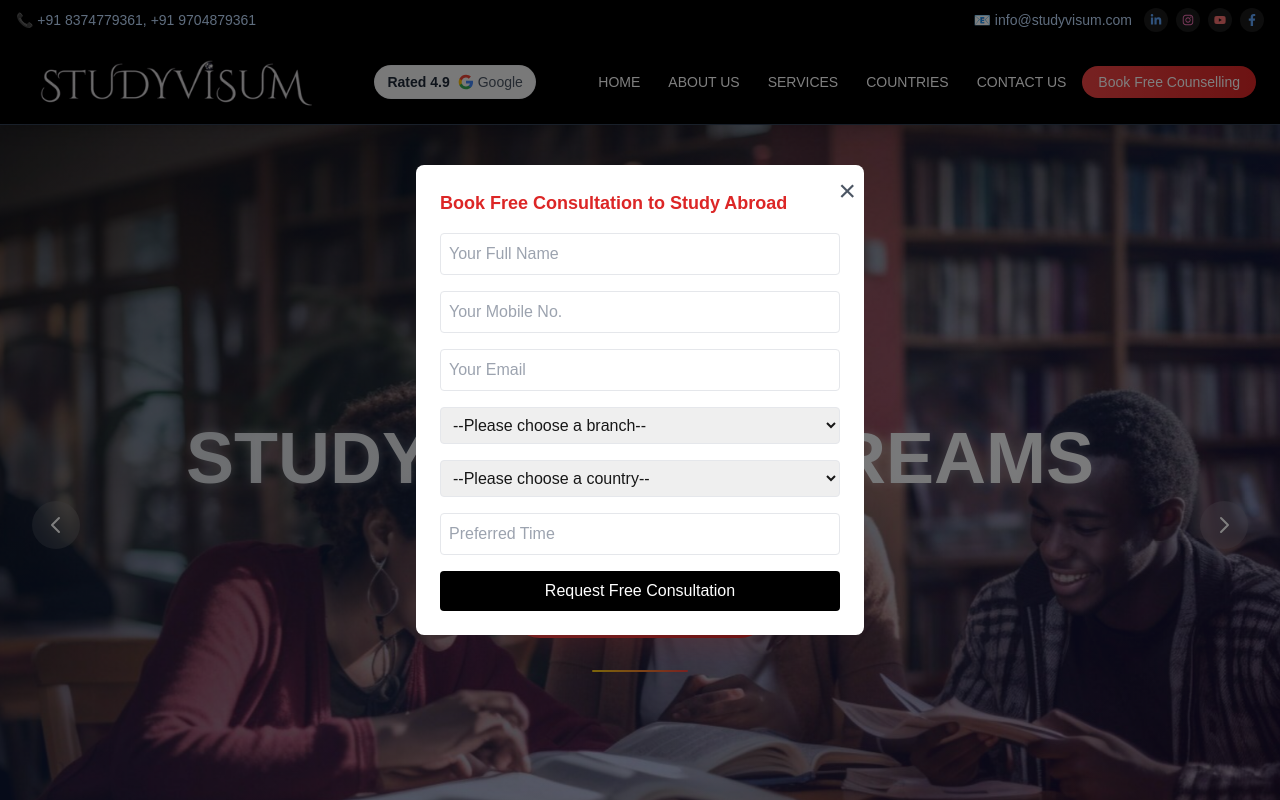
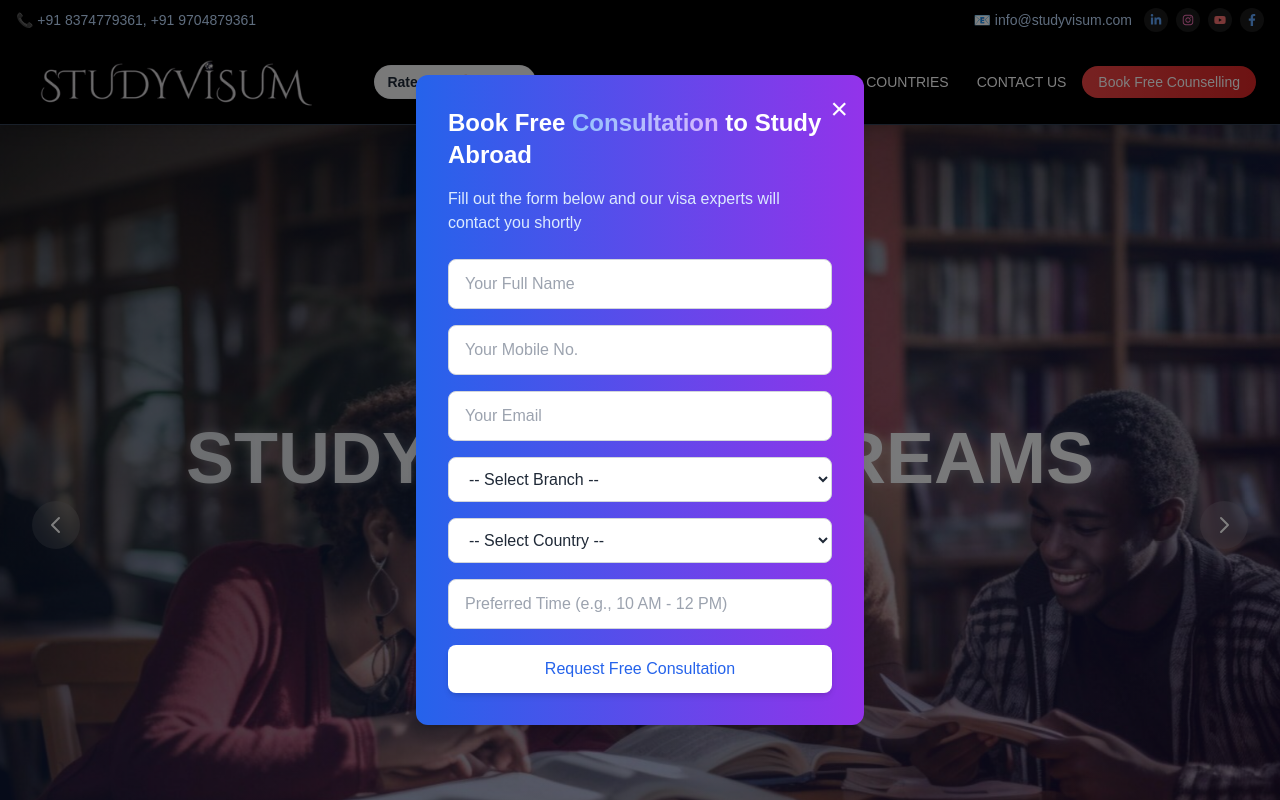
Before and after one commit to TeamAlgoarn/hakeem_consultancy, a Next.js app: page / in a window 1280 px wide. Shown: the top 800 px of the page. Built offline with nearby package versions, Linux system fonts and the light colour scheme.

Commit message:
Visa updates

```diff
--- a/app/components/CountrySlider.tsx
+++ b/app/components/CountrySlider.tsx
@@ -12,18 +12,19 @@ import Link from 'next/link';
 
 const countries = [
   {
+    name: 'United Kingdom',
+    image: '/uk.jpg',
+    flag: '/ukk.png',
+    height: '320px',
+    link: '/countries/uk',
+  },
+  {
     name: 'Germany',
     image: '/f0.jpg',
     flag: '/ger.png',
     height: '320px',
     link: '/countries/germany',
-  },
-  {
-    name: 'United Kingdom',
-    image: '/uk.jpg',
-    flag: '/ukk.png',
-    height: '320px',
-    link: '/countries/uk',
+
   },
   {
     name: 'Canada',
--- a/app/components/PopupForm.tsx
+++ b/app/components/PopupForm.tsx
@@ -137,9 +137,9 @@ export default function PopupCounsellingForm() {
 
   return (
     <div className="fixed inset-0 bg-black bg-opacity-50 flex items-center justify-center z-50">
-      <div className="bg-white rounded-lg w-full max-w-md p-6 relative">
+      <div className="bg-gradient-to-r from-blue-600 to-purple-600 p-8 rounded-xl shadow-lg w-full max-w-md relative">
         <button
-          className="absolute top-2 right-2 text-gray-600 hover:text-black text-3xl"
+          className="absolute top-4 right-4 text-white hover:text-gray-200 text-3xl transition-all duration-300"
           onClick={() => {
             setShowPopup(false);
             sessionStorage.setItem('popupDismissed', 'true');
@@ -147,12 +147,22 @@ export default function PopupCounsellingForm() {
         >
           &times;
         </button>
-        <h2 className="text-lg font-bold text-red-600 mb-4">Book Free Consultation to Study Abroad</h2>
+        <h2 className="text-2xl font-bold text-white mb-4">
+          Book Free <span className="bg-gradient-to-r from-blue-300 to-purple-300 bg-clip-text text-transparent">Consultation</span> to Study Abroad
+        </h2>
+        <p className="text-blue-100 mb-6">Fill out the form below and our visa experts will contact you shortly</p>
 
         <form onSubmit={handleSubmit(onSubmit)} className="space-y-4">
-          <input {...register('name', { required: 'Name is required' })} placeholder="Your Full Name" className="w-full p-2 border rounded" />
-          {errors.name && <p className="text-red-500 text-sm">{errors.name.message}</p>}
+          <div>
+            <input
+              {...register('name', { required: 'Name is required' })}
+              placeholder="Your Full Name"
+              className="w-full px-4 py-3 border border-gray-300 rounded-lg focus:outline-none focus:ring-2 focus:ring-white focus:border-transparent transition-all duration-300 text-gray-800 bg-white"
+            />
+            {errors.name && <p className="mt-1 text-sm text-yellow-200">{errors.name.message}</p>}
+          </div>
 
+          <div>
             <input
               {...register('phone', {
                 required: 'Phone number is required',
@@ -162,10 +172,12 @@ export default function PopupCounsellingForm() {
                 },
               })}
               placeholder="Your Mobile No."
-            className="w-full p-2 border rounded"
+              className="w-full px-4 py-3 border border-gray-300 rounded-lg focus:outline-none focus:ring-2 focus:ring-white focus:border-transparent transition-all duration-300 text-gray-800 bg-white"
             />
-          {errors.phone && <p className="text-red-500 text-sm">{errors.phone.message}</p>}
+            {errors.phone && <p className="mt-1 text-sm text-yellow-200">{errors.phone.message}</p>}
+          </div>
 
+          <div>
             <input
               {...register('email', {
                 required: 'Email is required',
@@ -175,19 +187,29 @@ export default function PopupCounsellingForm() {
                 },
               })}
               placeholder="Your Email"
-            className="w-full p-2 border rounded"
+              className="w-full px-4 py-3 border border-gray-300 rounded-lg focus:outline-none focus:ring-2 focus:ring-white focus:border-transparent transition-all duration-300 text-gray-800 bg-white"
             />
-          {errors.email && <p className="text-red-500 text-sm">{errors.email.message}</p>}
+            {errors.email && <p className="mt-1 text-sm text-yellow-200">{errors.email.message}</p>}
+          </div>
 
-          <select {...register('branch', { required: 'Please select a branch' })} className="w-full p-2 border rounded">
-            <option value="">--Please choose a branch--</option>
+          <div>
+            <select
+              {...register('branch', { required: 'Please select a branch' })}
+              className="w-full px-4 py-3 border border-gray-300 rounded-lg focus:outline-none focus:ring-2 focus:ring-white focus:border-transparent transition-all duration-300 text-gray-800 bg-white"
+            >
+              <option value="">-- Select Branch --</option>
               <option value="Hyderabad">Hyderabad</option>
               <option value="Bangalore">Bangalore</option>
             </select>
-          {errors.branch && <p className="text-red-500 text-sm">{errors.branch.message}</p>}
+            {errors.branch && <p className="mt-1 text-sm text-yellow-200">{errors.branch.message}</p>}
+          </div>
 
-          <select {...register('country', { required: 'Please select a country' })} className="w-full p-2 border rounded">
-            <option value="">--Please choose a country--</option>
+          <div>
+            <select
+              {...register('country', { required: 'Please select a country' })}
+              className="w-full px-4 py-3 border border-gray-300 rounded-lg focus:outline-none focus:ring-2 focus:ring-white focus:border-transparent transition-all duration-300 text-gray-800 bg-white"
+            >
+              <option value="">-- Select Country --</option>
               <option value="Canada">Canada</option>
               <option value="Germany">Germany</option>
               <option value="Australia">Australia</option>
@@ -195,12 +217,22 @@ export default function PopupCounsellingForm() {
               <option value="UK">UK</option>
               <option value="Ireland">Ireland</option>
             </select>
-          {errors.country && <p className="text-red-500 text-sm">{errors.country.message}</p>}
+            {errors.country && <p className="mt-1 text-sm text-yellow-200">{errors.country.message}</p>}
+          </div>
 
-          <input {...register('time', { required: 'Preferred time is required' })} placeholder="Preferred Time" className="w-full p-2 border rounded" />
-          {errors.time && <p className="text-red-500 text-sm">{errors.time.message}</p>}
+          <div>
+            <input
+              {...register('time', { required: 'Preferred time is required' })}
+              placeholder="Preferred Time (e.g., 10 AM - 12 PM)"
+              className="w-full px-4 py-3 border border-gray-300 rounded-lg focus:outline-none focus:ring-2 focus:ring-white focus:border-transparent transition-all duration-300 text-gray-800 bg-white"
+            />
+            {errors.time && <p className="mt-1 text-sm text-yellow-200">{errors.time.message}</p>}
+          </div>
 
-          <button type="submit" className="w-full bg-black text-white py-2 rounded hover:bg-gray-800">
+          <button
+            type="submit"
+            className="w-full bg-white text-blue-600 px-6 py-3 rounded-lg font-medium hover:bg-gray-100 transition-all duration-300 hover:scale-[1.02] shadow-md"
+          >
             Request Free Consultation
           </button>
         </form>
--- a/app/services/page.tsx
+++ b/app/services/page.tsx
@@ -376,7 +376,7 @@ export default function ServicesPage() {
 
     <div className="relative max-w-4xl mx-auto text-center px-4">
       <h1 className="text-4xl lg:text-5xl font-bold mb-6 bg-gradient-to-r from-white to-blue-200 bg-clip-text text-transparent">
-        Services in Hakeem Consultancy
+        Services at HCS
       </h1>
       <p className="text-lg lg:text-xl text-blue-100 max-w-2xl mx-auto leading-relaxed">
         Empowering your global education journey since day one
```
Also changed, not shown: app/countries/canada/visa-tips/page.tsx (+28 -25 lines), app/countries/germany/visa-tips/page.tsx (+52 -43 lines). Lines whose indentation alone changed are shown as unchanged.
